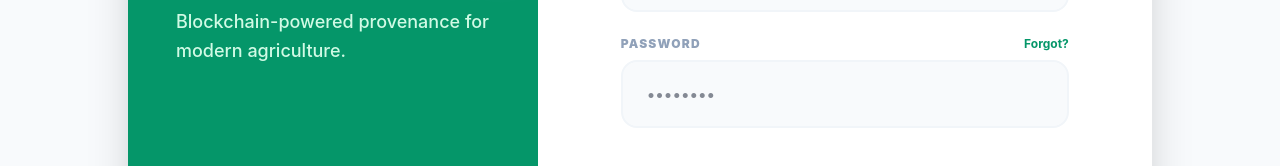
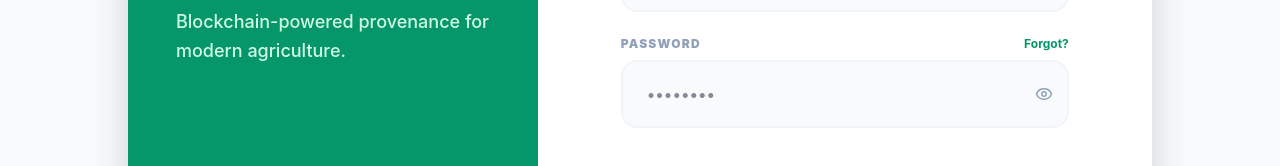
Before and after one commit to PREMSAWANT/AgriTrust-AI-Ledger, a React (Vite) app in the folder web_dashboard/: page /login in a window 1280 px wide. Shown: the part 322-488 px from the top of the page. Built offline with nearby package versions, Linux system fonts and the light colour scheme; no server answers.

Commit message:
feat: Add password visibility toggle to auth forms

```diff
--- a/web_dashboard/src/components/UnifiedAuth.jsx
+++ b/web_dashboard/src/components/UnifiedAuth.jsx
@@ -1,13 +1,14 @@
 import React, { useState, useEffect } from 'react';
 import { motion, AnimatePresence } from 'framer-motion';
 import { useNavigate, useLocation, Link } from 'react-router-dom';
-import { LogIn, UserPlus, AlertCircle, Home, ShieldCheck, ArrowLeft, ArrowRight, Phone, MapPin, Fingerprint, Building } from 'lucide-react';
+import { LogIn, UserPlus, AlertCircle, Home, ShieldCheck, ArrowLeft, ArrowRight, Phone, MapPin, Fingerprint, Building, Eye, EyeOff } from 'lucide-react';
 import { loginUser, registerUser } from '../api';
 
 const UnifiedAuth = () => {
   const navigate = useNavigate();
   const location = useLocation();
   const [isLogin, setIsLogin] = useState(location.pathname === '/login');
+  const [showPassword, setShowPassword] = useState(false);
 
   useEffect(() => {
     setIsLogin(location.pathname === '/login');
@@ -164,7 +165,23 @@
                         <label className="text-xs font-black text-slate-400 uppercase tracking-widest">Password</label>
                         <a href="#" className="text-xs font-bold text-emerald-600 hover:underline">Forgot?</a>
                       </div>
-                      <input type="password" className="input-premium" placeholder="••••••••" required value={loginPassword} onChange={e => setLoginPassword(e.target.value)} />
+                      <div className="relative">
+                        <input
+                          type={showPassword ? "text" : "password"}
+                          className="input-premium pr-12"
+                          placeholder="••••••••"
+                          required
+                          value={loginPassword}
+                          onChange={e => setLoginPassword(e.target.value)}
+                        />
+                        <button
+                          type="button"
+                          onClick={() => setShowPassword(!showPassword)}
+                          className="absolute right-4 top-1/2 -translate-y-1/2 text-slate-400 hover:text-emerald-600 transition-all"
+                        >
+                          {showPassword ? <EyeOff size={18} /> : <Eye size={18} />}
+                        </button>
+                      </div>
                     </div>
                     <button type="submit" disabled={loading} className="btn-primary w-full py-4 mt-4">
                       {loading ? 'Authenticating...' : <><LogIn size={20} /> Sign In</>}
@@ -228,7 +245,23 @@
 
                     <div className="flex flex-col gap-1.5">
                       <label className="text-[10px] font-black text-slate-400 uppercase tracking-widest">Password</label>
-                      <input type="password" className="input-premium py-3" placeholder="••••••••" required value={regData.password} onChange={e => setRegData({...regData, password: e.target.value})} />
+                      <div className="relative">
+                        <input
+                          type={showPassword ? "text" : "password"}
+                          className="input-premium py-3 pr-12"
+                          placeholder="••••••••"
+                          required
+                          value={regData.password}
+                          onChange={e => setRegData({...regData, password: e.target.value})}
+                        />
+                        <button
+                          type="button"
+                          onClick={() => setShowPassword(!showPassword)}
+                          className="absolute right-4 top-1/2 -translate-y-1/2 text-slate-400 hover:text-emerald-600 transition-all"
+                        >
+                          {showPassword ? <EyeOff size={16} /> : <Eye size={16} />}
+                        </button>
+                      </div>
                     </div>
 
                     <button type="submit" disabled={loading} className="btn-primary w-full py-4 mt-2">
```
